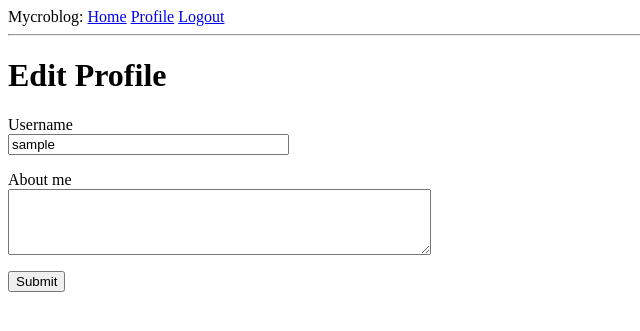
After one commit to RasecRapsag/mycroblog-flask, a Flask app: page /edit_profile in a window 1280 px wide. The commit adds this page. Shown: the top 331 px of the page, without its empty margins (0-640 px from the left). Run offline with Flask 2, Linux system fonts and the light colour scheme; the visitor is signed in with stand-in values (Sample User, id 1); data comes from the database, SQL or seed files in the repository.

Commit message:
Part 06 - Refatorado a estrutura do banco para receber novos campos e criado as telas de profile.

```diff
--- a/app/forms.py
+++ b/app/forms.py
@@ -1,6 +1,6 @@
 from flask_wtf import FlaskForm
-from wtforms import StringField, PasswordField, BooleanField, SubmitField
-from wtforms.validators import ValidationError, DataRequired, Email, EqualTo
+from wtforms import StringField, PasswordField, BooleanField, TextAreaField, SubmitField
+from wtforms.validators import ValidationError, DataRequired, Email, EqualTo, Length
 from app.models import User
 
 class LoginForm(FlaskForm):
@@ -25,3 +25,8 @@ class RegistratioForm(FlaskForm):
         user = User.query.filter_by(email=email.data).first()
         if user is not None:
             raise ValidationError('Please use a different email address.')
+
+class EditProfileForm(FlaskForm):
+    username = StringField('Username', validators=[DataRequired()])
+    about_me = TextAreaField('About me', validators=[Length(min=0, max=140)])
+    submit = SubmitField('Submit')
--- a/app/models.py
+++ b/app/models.py
@@ -1,14 +1,17 @@
 from datetime import datetime
 from werkzeug.security import generate_password_hash, check_password_hash
+from hashlib import md5
 from flask_login import UserMixin
 from app import db, login
 
 class User(UserMixin, db.Model):
     id = db.Column(db.Integer, primary_key=True)
-    username = db.Column(db.String(64), index=True, unique=True)
-    email = db.Column(db.String(120), index=True, unique=True)
-    password_hash = db.Column(db.String(128))
+    username = db.Column(db.String(64), index=True, unique=True, nullable=False)
+    email = db.Column(db.String(120), index=True, unique=True, nullable=False)
+    password_hash = db.Column(db.String(128), nullable=False)
     posts = db.relationship('Post', backref='author', lazy='dynamic')
+    about_me = db.Column(db.String(140))
+    last_seen = db.Column(db.DateTime, default=datetime.utcnow)
 
     def __repr__(self):
         return '<User {}>'.format(self.username)
@@ -19,9 +22,14 @@ class User(UserMixin, db.Model):
     def check_password(self, password):
         return check_password_hash(self.password_hash, password)
 
+    def avatar(self, size):
+        digest = md5(self.email.lower().encode('utf-8')).hexdigest()
+        return 'https://www.gravatar.com/avatar/{}?d=identicon&s={}'.format(digest, size)
+
+
 class Post(db.Model):
     id = db.Column(db.Integer, primary_key=True)
-    body = db.Column(db.String(140))
+    body = db.Column(db.String(140), nullable=False)
     timestamp = db.Column(db.DateTime, index=True, default=datetime.utcnow)
     user_id = db.Column(db.Integer, db.ForeignKey('user.id'))
 
--- a/app/routes.py
+++ b/app/routes.py
@@ -1,8 +1,9 @@
 from flask import render_template, flash, redirect, url_for, request
 from flask_login import current_user, login_user, logout_user, login_required
 from werkzeug.urls import url_parse
+from datetime import datetime
 from app import app, db
-from app.forms import LoginForm, RegistratioForm
+from app.forms import LoginForm, RegistratioForm, EditProfileForm
 from app.models import User
 
 @app.route('/')
@@ -56,3 +57,34 @@ def register():
         flash('Congratulations, you are now a registered user!')
         return redirect(url_for('login'))
     return render_template('register.html', title='Register', form=form)
+
+@app.route('/user/<username>')
+@login_required
+def user(username):
+    user = User.query.filter_by(username=username).first_or_404()
+    posts = [
+        {'author': user, 'body': 'Test post #1'},
+        {'author': user, 'body': 'Test post #2'}
+    ]
+    return render_template('user.html', user=user, posts=posts)
+
+@app.before_request
+def before_request():
+    if current_user.is_authenticated:
+        current_user.last_seen = datetime.utcnow()
+        db.session.commit()
+
+@app.route('/edit_profile', methods=['GET', 'POST'])
+@login_required
+def edit_profile():
+    form = EditProfileForm()
+    if form.validate_on_submit():
+        current_user.username = form.username.data
+        current_user.about_me = form.about_me.data
+        db.session.commit()
+        flash('Your changes have been saved.')
+        return redirect('edit_profile')
+    elif request.method == 'GET':
+        form.username.data = current_user.username
+        form.about_me.data = current_user.about_me
+    return render_template('edit_profile.html', title='Edit Profile', form=form)
--- /dev/null
+++ b/app/templates/_post.html
@@ -0,0 +1,6 @@
+<table>
+    <tr valign="top">
+        <td><img src="{{ post.author.avatar(36) }}" alt="{{ post.author.username }}"></td>
+        <td>{{ post.author.username }} says: <b>{{ post.body }}</b></td>
+    </tr>
+</table>
--- a/app/templates/base.html
+++ b/app/templates/base.html
@@ -13,6 +13,7 @@
             {% if current_user.is_anonymous %}
             <a href="{{ url_for('login') }}">Login</a>
             {% else %}
+            <a href="{{ url_for('user', username=current_user.username) }}">Profile</a>
             <a href="{{ url_for('logout') }}">Logout</a>
             {% endif %}
         </div>
--- /dev/null
+++ b/app/templates/edit_profile.html
@@ -0,0 +1,23 @@
+{% extends 'base.html' %}
+
+{% block content %}
+    <h1>Edit Profile</h1>
+    <form action="" method="POST">
+        {{ form.hidden_tag() }}
+        <p>
+            {{ form.username.label }} <br>
+            {{ form.username(size=32) }} <br>
+            {% for error in form.username.errors %}
+            <span style="color: red;">[{{ error }}]</span>
+            {% endfor %}
+        </p>
+        <p>
+            {{ form.about_me.label }} <br>
+            {{ form.about_me(cols=50, rows=4) }} <br>
+            {% for error in form.about_me.errors %}
+            <span style="color: red;">[{{ error }}]</span>
+            {% endfor %}
+        </p>
+        <p>{{ form.submit() }}</p>
+    </form>
+{% endblock %}
```
Also changed, not shown: app/templates/user.html (added, +21 -0 lines), migrations/versions/4b09cdfbaa2a_models_user_e_post.py (added, +51 -0 lines), migrations/versions/b973e5a27c6d_posts_table.py (deleted, +0 -37 lines), migrations/versions/e1385522f2ca_users_table.py (deleted, +0 -38 lines).
